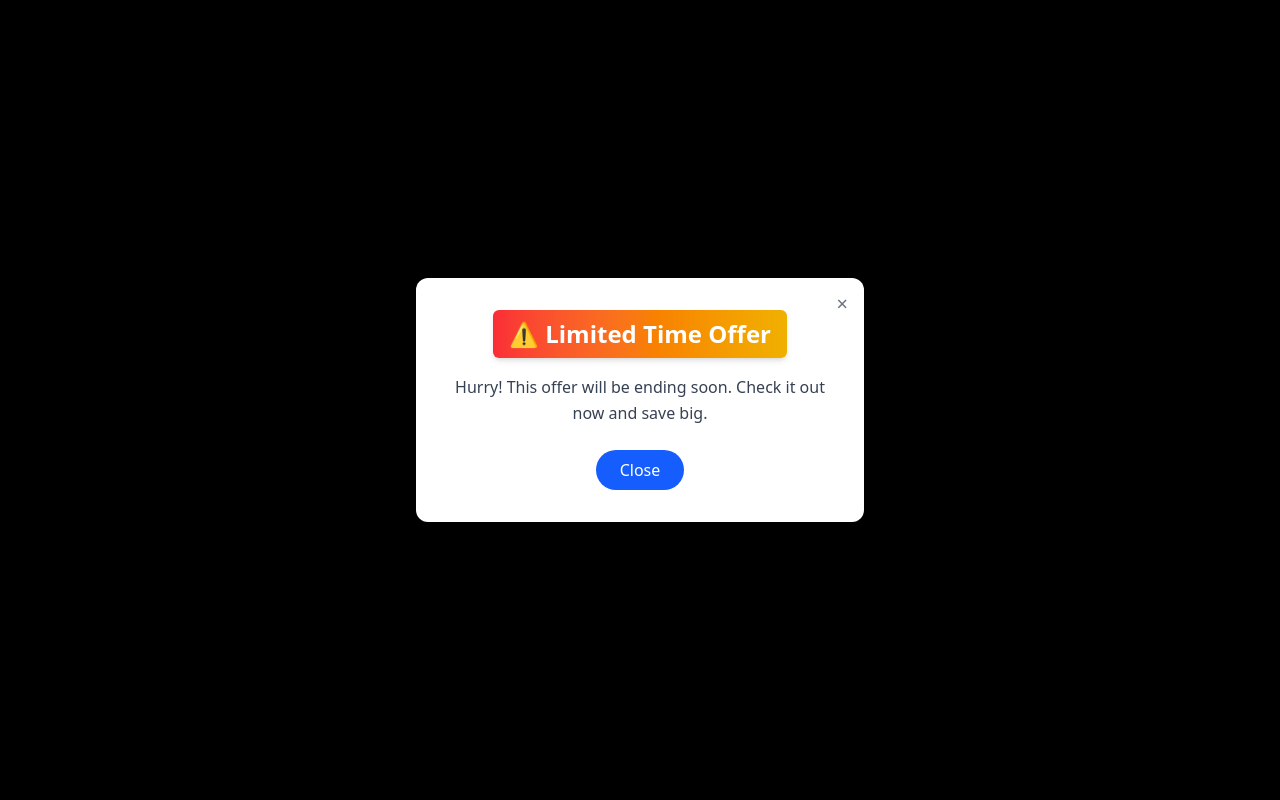
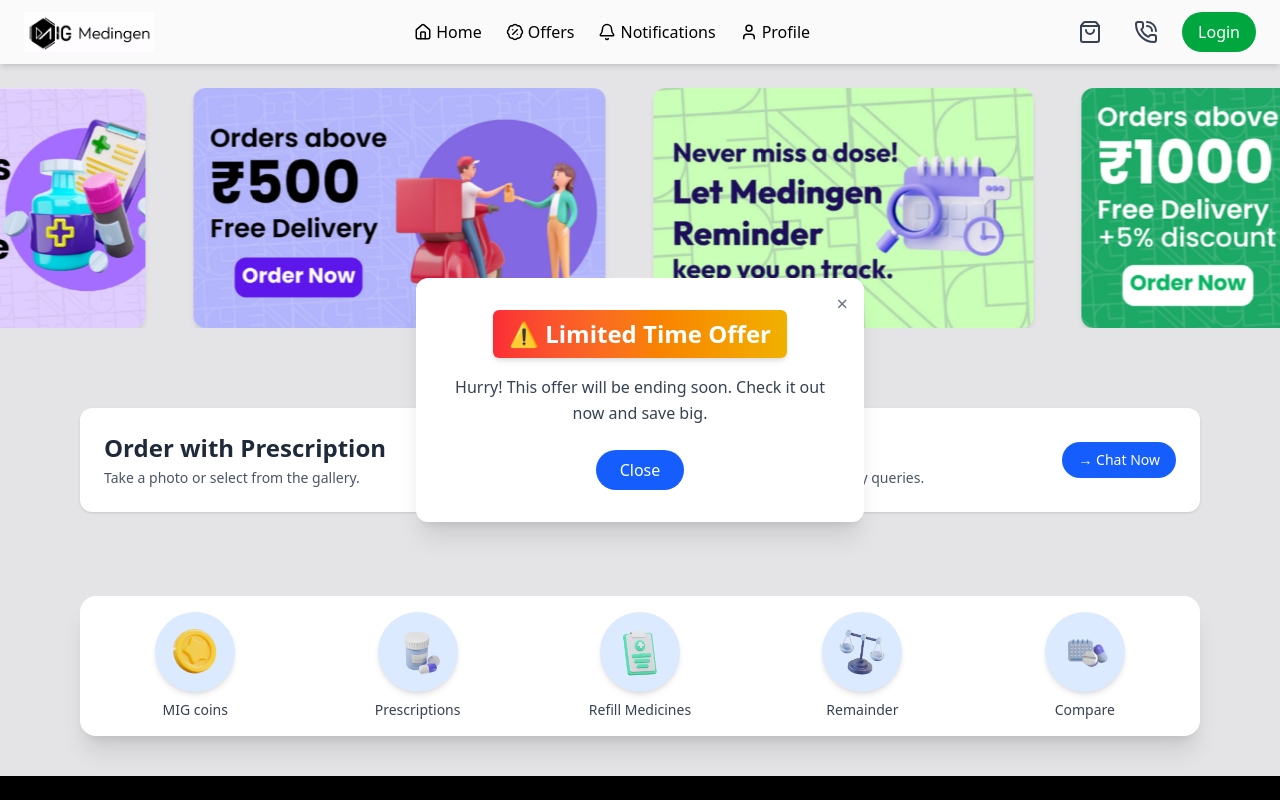
Before and after one commit to nagappan210/OTP-Verification, a React (Vite) app in the folder frontend/: page / in a window 1280 px wide. Both pictures are taken after a click on the picture 44 px from the left and 208 px from the top of the page. Shown: the top 800 px of the page. Built offline with nearby package versions, Linux system fonts and the light colour scheme.

Commit message:
editing comment line

```diff
--- a/frontend/src/body.jsx
+++ b/frontend/src/body.jsx
@@ -24,7 +24,7 @@
 
   return (
     <div className="py-6 relative">
-      {/* 🔁 Marquee Carousel */}
+
       <Marquee speed={30} pauseOnHover gradient={false} className="overflow-hidden">
         {images.map((src, index) => (
           <img
@@ -37,14 +37,14 @@
         ))}
       </Marquee>
 
-      {/* ✨ Modal Popup */}
+
       <AnimatePresence>
         {showPopup && (
           <motion.div
             initial={{ opacity: 0 }}
             animate={{ opacity: 1 }}
             exit={{ opacity: 0 }}
-            className="fixed inset-0 bg-black bg-opacity-50 flex items-center justify-center z-50 px-4"
+            className="fixed inset-0  bg-opacity-50 flex items-center justify-center z-50 px-4"
             onClick={closePopup}
           >
             <motion.div
@@ -84,7 +84,7 @@
         )}
       </AnimatePresence>
 
-      {/* 🧾 Cards */}
+
       <div className="max-w-6xl mx-auto mt-10 grid grid-cols-1 md:grid-cols-2 gap-6 px-4 pt-10 pb-10">
         <div className="bg-white rounded-xl shadow p-6 flex flex-col sm:flex-row items-center gap-4 hover:shadow-lg transition duration-300">
           <div className="flex-1 text-center sm:text-left">
```
